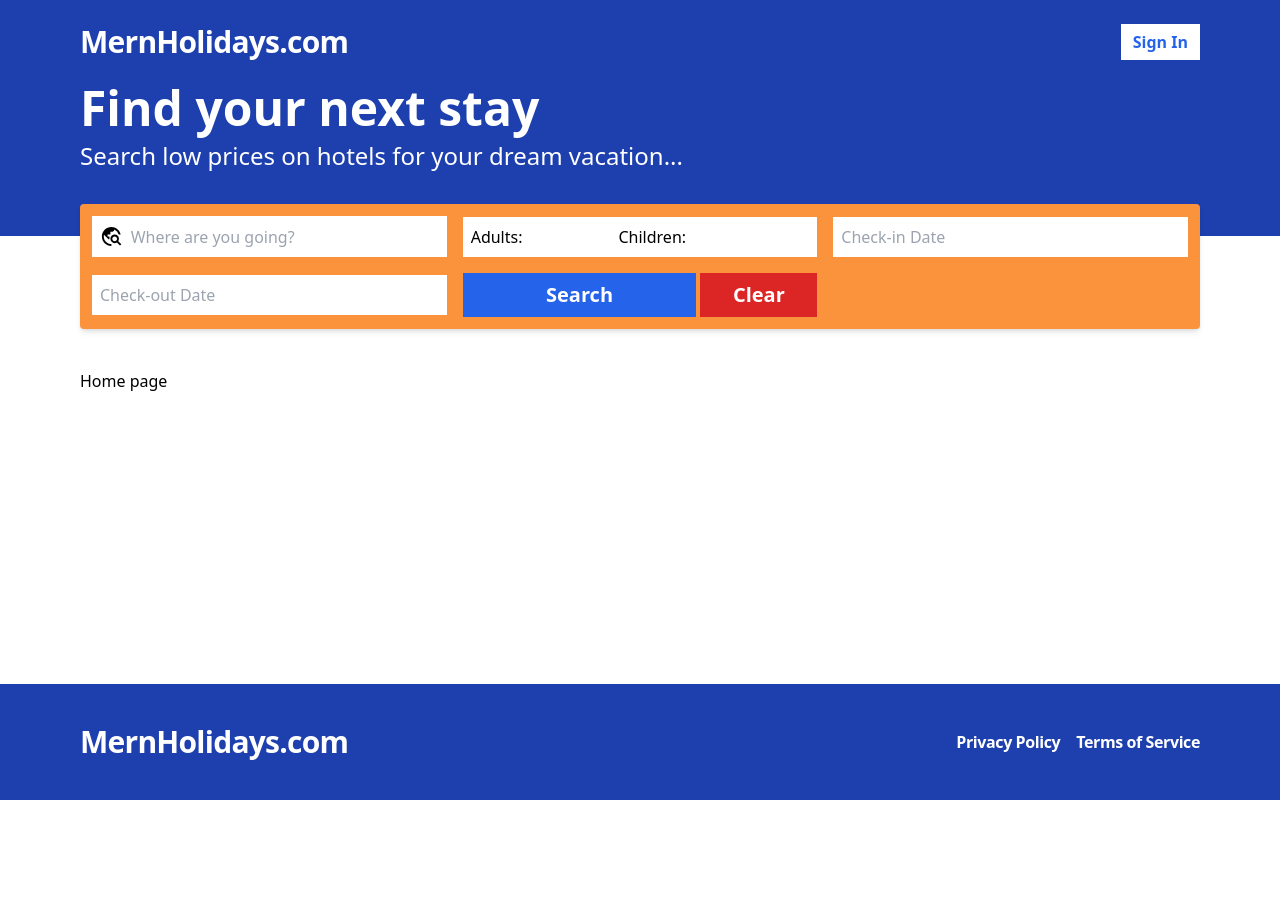
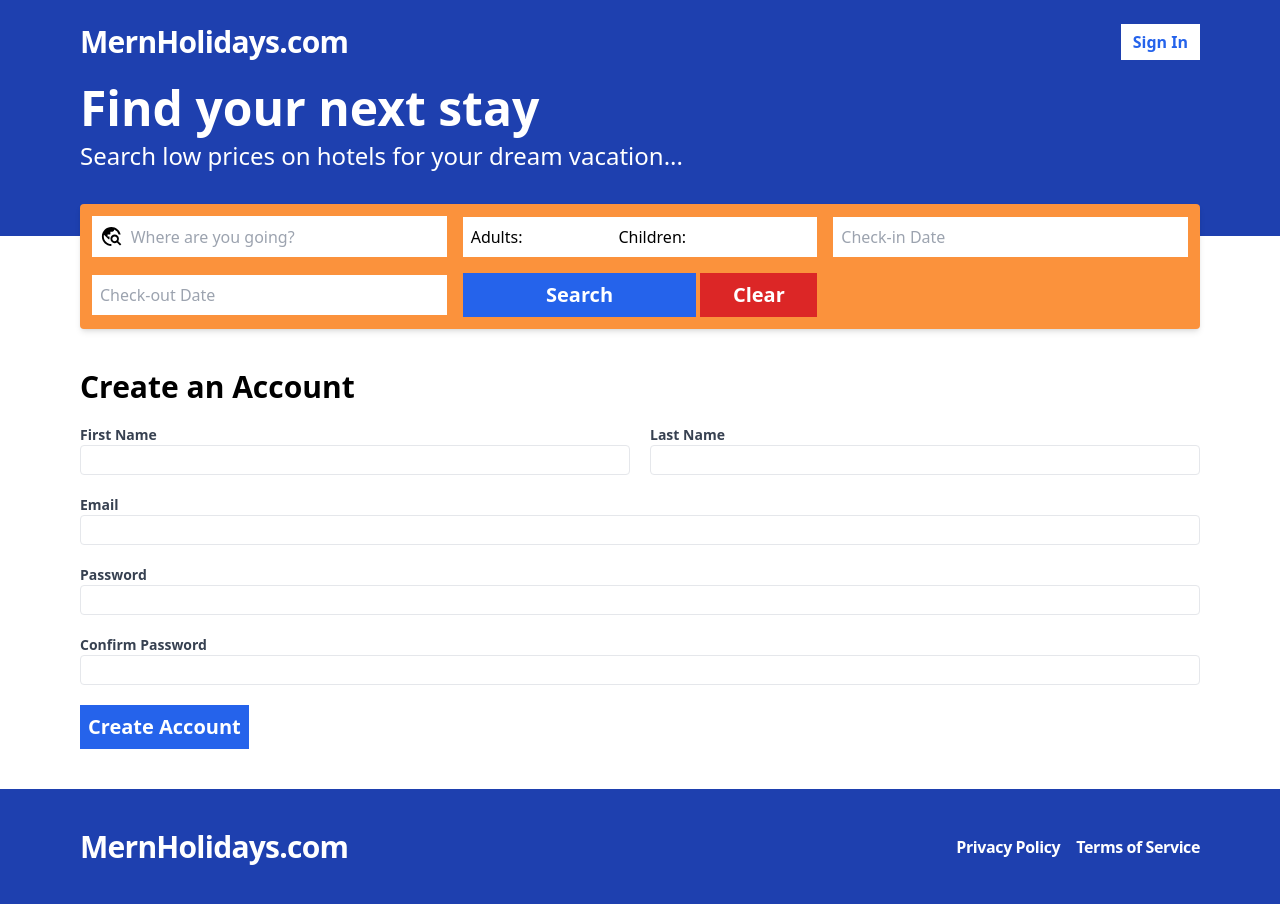
Before and after one commit to Ahmedlekan/bookingWebApp, a React (Vite) app in the folder frontend/: page /register in a window 1280 px wide. Before the commit this address led to /. Before the commit the page ends 800 px from the top, so only its background shows below. Built offline with nearby package versions, Linux system fonts and the light colour scheme.

Commit message:
frontend register setup

```diff
--- a/frontend/package.json
+++ b/frontend/package.json
@@ -13,6 +13,7 @@
     "react": "^18.2.0",
     "react-datepicker": "^6.6.0",
     "react-dom": "^18.2.0",
+    "react-hook-form": "^7.51.3",
     "react-icons": "^5.0.1",
     "react-router-dom": "^6.22.3"
   },
--- a/frontend/src/App.tsx
+++ b/frontend/src/App.tsx
@@ -1,6 +1,7 @@
 import { BrowserRouter as Router, Route, Routes, Navigate } from "react-router-dom"
+import Layout from "./layouts/Layout"
+import Register from "./pages/Register"
 
-import Layout from "./layouts/Layout"
 
 function App() {
 
@@ -9,6 +10,8 @@
       <Routes>
         <Route path="/" element={<Layout><span>Home page</span></Layout>} />
         <Route path="/search" element={<Layout><span>Search page</span></Layout>} />
+        <Route path="/register" element={<Layout><Register /></Layout>} />
+
         <Route path="*" element={<Navigate to="/" />} />
       </Routes>
     </Router>
--- /dev/null
+++ b/frontend/src/pages/Register.tsx
@@ -0,0 +1,106 @@
+import React from 'react'
+import {useForm} from "react-hook-form"
+
+
+export type RegisterFormDataprops = {
+    firstName: string;
+    lastName: string;
+    email: string;
+    password: string;
+    confirmPassword: string;
+  };
+
+const Register = () => {
+    const {register, watch, handleSubmit, formState:{errors}} = useForm<RegisterFormDataprops>()
+
+    const onSubmit = handleSubmit((data)=>{
+        console.log(data)
+    })
+
+  return (
+    <form className="flex flex-col gap-5" onSubmit={onSubmit}>
+        <h2 className="text-3xl font-bold">Create an Account</h2>
+        <div className="flex flex-col md:flex-row gap-5">
+            <label className="text-gray-700 text-sm font-bold flex-1">
+                First Name
+                <input
+                    className="border rounded w-full py-1 px-2 font-normal"
+                    {...register("firstName", {required:"This field is required"})}
+                />
+                {errors.firstName && (
+                    <span className="text-red-500">{errors.firstName.message}</span>
+                )}
+            </label>
+
+            <label className="text-gray-700 text-sm font-bold flex-1">
+                Last Name
+                <input
+                    className="border rounded w-full py-1 px-2 font-normal"
+                    {...register("lastName", {required:"This field is required"})}
+                />
+                {errors.lastName && (
+                    <span className="text-red-500">{errors.lastName.message}</span>
+                )}
+            </label>
+        </div>
+
+        <label className="text-gray-700 text-sm font-bold flex-1">
+            Email
+            <input
+                type="email"
+                className="border rounded w-full py-1 px-2 font-normal"
+                {...register("email", {required:"This field is required"})}
+            />
+            {errors.email && (
+                <span className="text-red-500">{errors.email.message}</span>
+            )}
+        </label>
+        <label className="text-gray-700 text-sm font-bold flex-1">
+            Password
+            <input
+                type="password"
+                className="border rounded w-full py-1 px-2 font-normal"
+                {...register("password", {required:"This field is required", minLength:{
+                    value: 6,
+                    message: "Password must be atleast 6 characters"
+                }})}
+            />
+            {errors.password && (
+                <span className="text-red-500">{errors.password.message}</span>
+            )}
+        </label>
+        <label className="text-gray-700 text-sm font-bold flex-1">
+            Confirm Password
+            <input
+                type="password"
+                className="border rounded w-full py-1 px-2 font-normal"
+                {...register("confirmPassword", {
+                    validate:(val)=>{
+                        if(!val){
+                            return "This field is required"
+                        } else if (watch("password") !== val){
+                            return "Your passwords do not match"
+                        }
+                    }
+                })}
+            />
+            {errors.confirmPassword && (
+                <span className="text-red-500">{errors.confirmPassword.message}</span>
+            )}
+        </label>
+
+        <span>
+            <button
+                type="submit"
+                className="bg-blue-600 text-white p-2 font-bold
+                hover:bg-blue-500 text-xl"
+            >
+                Create Account
+            </button>
+        </span>
+
+    </form>
+  )
+}
+
+export default Register
```
Also changed, not shown: 1 other file (tests, documents, lock files or other folders).
